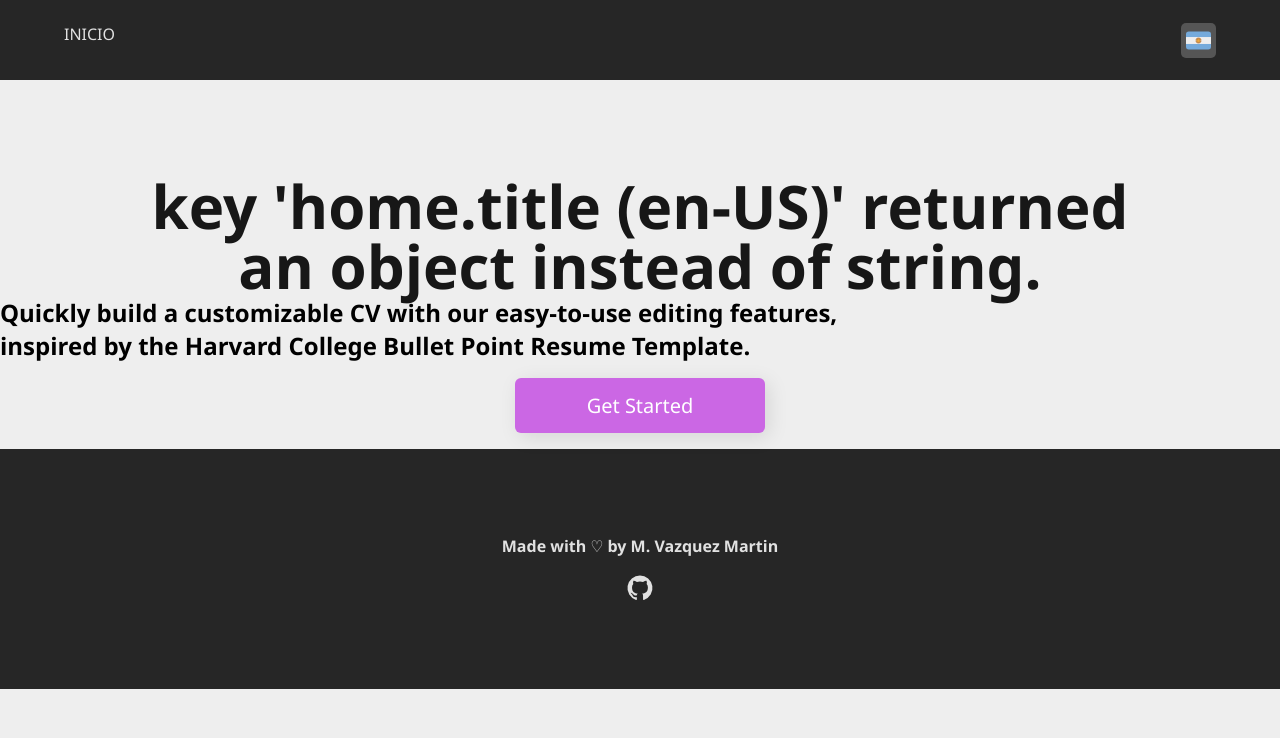
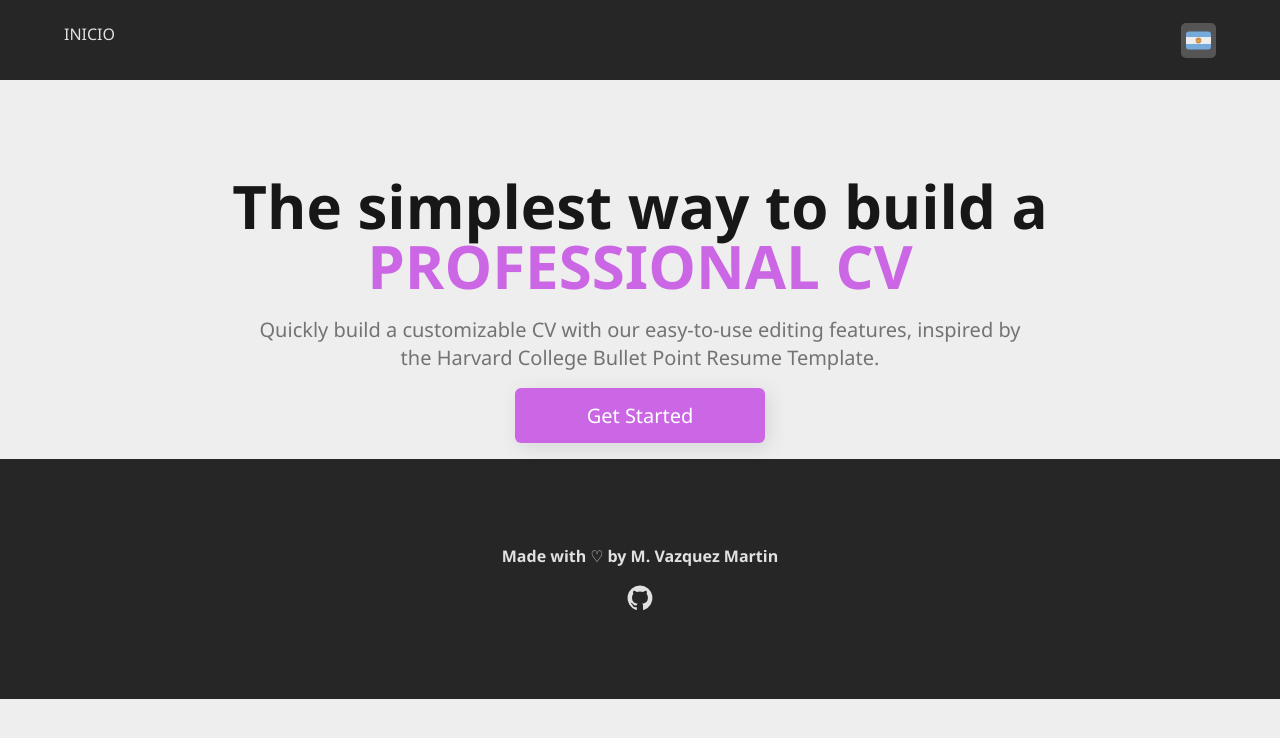
Before and after one commit to mvazquezmartin/cv_generator, a React (Vite) app: page / in a window 1280 px wide. Shown: the top 738 px of the page. Built offline with nearby package versions, Linux system fonts and the light colour scheme.

Commit message:
feat: add english t

```diff
--- a/src/pages/Home/MainLayout.jsx
+++ b/src/pages/Home/MainLayout.jsx
@@ -1,21 +1,34 @@
 import { useTranslation } from 'react-i18next';
-import { Footer } from '../../components/Footer/Footer';
-import { Header } from '../../components/Header/Header';
+import { Footer } from '@/components/Footer/Footer';
+import { Header } from '@/components/Header/Header';
+import { useNavigate } from 'react-router-dom';
 import './mainLayout.css';
 
-export const MainLayout = ({ showBtn }) => {
+export const MainLayout = () => {
+  const navigate = useNavigate();
+
   const { t } = useTranslation();
+
+  const handleNavigate = () => {
+    navigate('/editorcv');
+  };
+
   return (
     <>
-      <Header showBtn={showBtn} />
+      <Header showBtn={true} />
       <div className="main-container">
         <main>
           <div className="home-title">
-            <h1>{t('home.title')}</h1>
-            <h2>{t('home.description')}</h2>
+            <h1>
+              <span>{t('home.title.first')}</span>
+              <span>{t('home.title.second')}</span>
+            </h1>
+            <p>{t('home.description')}</p>
           </div>
           <div className="home-action-btn">
-            <button className="btn-start">{t('home.button')}</button>
+            <button className="btn-start" onClick={handleNavigate}>
+              {t('home.button')}
+            </button>
           </div>
         </main>
       </div>
```
